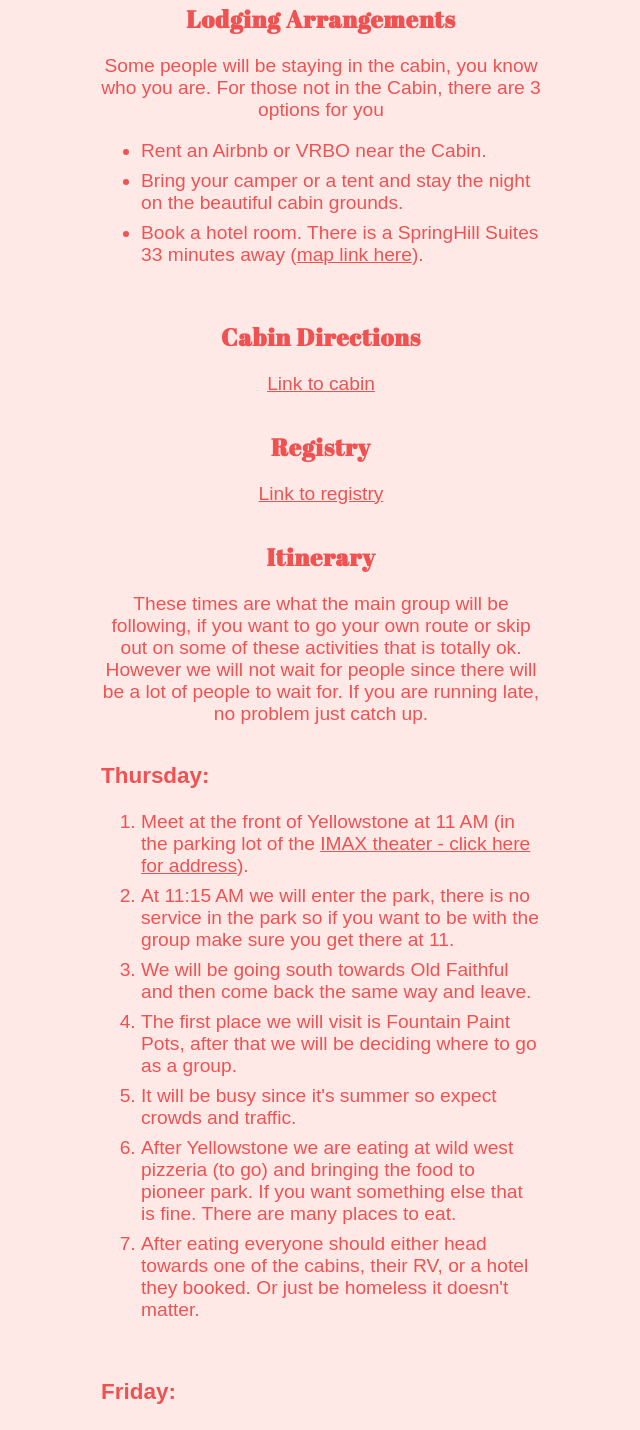
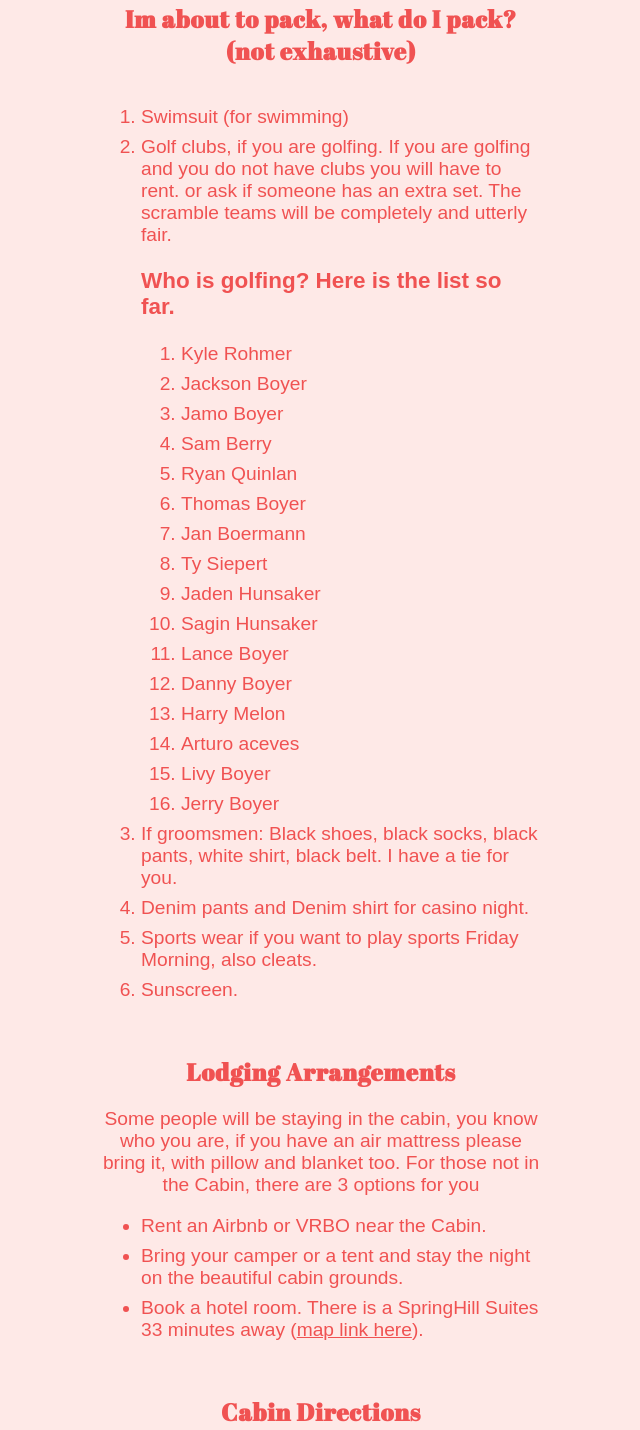
Before and after one commit to sienahunsaker/everything, a Next.js app: page /information in a window 1280 px wide. Shown: the part 280-1710 px from the top of the page, without its empty margins (319-959 px from the left). Built offline with nearby package versions, Linux system fonts and the light colour scheme; a web font is replaced by a local one.

Commit message:
Updated website information

```diff
--- a/src/pages/information.tsx
+++ b/src/pages/information.tsx
@@ -1,14 +1,5 @@
 import Head from "next/head";
-import Image from "next/image";
-import { Inter } from "next/font/google";
 import styles from "@/styles/Information.module.css";
-import { useSearchParams } from "next/navigation";
-import { useEffect, useState } from "react";
-import { RiddleAPIResponse } from "./api/leaderboard/[...groomsmen]";
-import { RiddleEntry } from "../../db/riddleentry/models/riddleentry";
-import { Groomsmen } from "../../db/groomsmen/models/groomsmen";
-import GroomsmenProfile from "../../components/groomsmenprofile";
-import { groomsmenAttributes } from "../../data/groomsmenattributes";
 import Link from "next/link";
 
 export default function Information() {
@@ -43,10 +34,56 @@ export default function Information() {
             up to you to stay as long as you want, we would love to have you the
             whole weekend.
           </div>
+          <h2 className={styles.title}>
+            Im about to pack, what do I pack? (not exhaustive)
+          </h2>
+          <div className={styles.p}>
+            <ol className={styles.ol}>
+              <li>Swimsuit (for swimming)</li>
+              <li>
+                Golf clubs, if you are golfing. If you are golfing and you do
+                not have clubs you will have to rent. or ask if someone has an
+                extra set. The scramble teams will be completely and utterly
+                fair.
+                <h3 className={styles.h3}>
+                  Who is golfing? Here is the list so far.
+                </h3>
+                <ol className={styles.ol}>
+                  <li>Kyle Rohmer</li>
+                  <li>Jackson Boyer</li>
+                  <li>Jamo Boyer</li>
+                  <li>Sam Berry</li>
+                  <li>Ryan Quinlan</li>
+                  <li>Thomas Boyer</li>
+                  <li>Jan Boermann</li>
+                  <li>Ty Siepert</li>
+                  <li>Jaden Hunsaker</li>
+                  <li>Sagin Hunsaker</li>
+                  <li>Lance Boyer</li>
+                  <li>Danny Boyer</li>
+                  <li>Harry Melon</li>
+                  <li>Arturo aceves</li>
+                  <li>Livy Boyer</li>
+                  <li>Jerry Boyer</li>
+                </ol>
+              </li>
+              <li>
+                If groomsmen: Black shoes, black socks, black pants, white
+                shirt, black belt. I have a tie for you.
+              </li>
+              <li>Denim pants and Denim shirt for casino night.</li>
+              <li>
+                Sports wear if you want to play sports Friday Morning, also
+                cleats.
+              </li>
+              <li>Sunscreen.</li>
+            </ol>
+          </div>
           <h2 className={styles.title}>Lodging Arrangements</h2>
           <div className={styles.p}>
-            Some people will be staying in the cabin, you know who you are. For
-            those not in the Cabin, there are 3 options for you
+            Some people will be staying in the cabin, you know who you are, if
+            you have an air mattress please bring it, with pillow and blanket
+            too. For those not in the Cabin, there are 3 options for you
             <ul className={styles.ol}>
               <li>Rent an Airbnb or VRBO near the Cabin.</li>
               <li>
@@ -146,9 +183,10 @@ export default function Information() {
             <h3 className={styles.h3}>Friday:</h3>
             <ol className={styles.ol}>
               <li>
-                8 AM bachelor bowl with the groomsmen. Spectators welcomed.
-                Currently this is TBD (it might be a golf tournament).
+                8:30 AM bachelor bowl with the groomsmen. Spectators welcomed.
+                We will be playing ultimate, baseball, and soccer.
               </li>
+              <li>1pm golf tournament</li>
               <li>10 AM bachelorette spa and pool day.</li>
               <li>Free time at the cabin.</li>
               <li>4 PM Wedding Rehearsal.</li>
@@ -162,7 +200,7 @@ export default function Information() {
           <div className={styles.p}>
             <h3 className={styles.h3}>Saturday:</h3>
             <ol className={styles.ol}>
-              <li>12 PM marriage ceremony.</li>
+              <li>11 AM marriage ceremony.</li>
               <li>2 PM wedding Luncheon.</li>
               <li>Reception 3-8 PM.</li>
             </ol>
```
